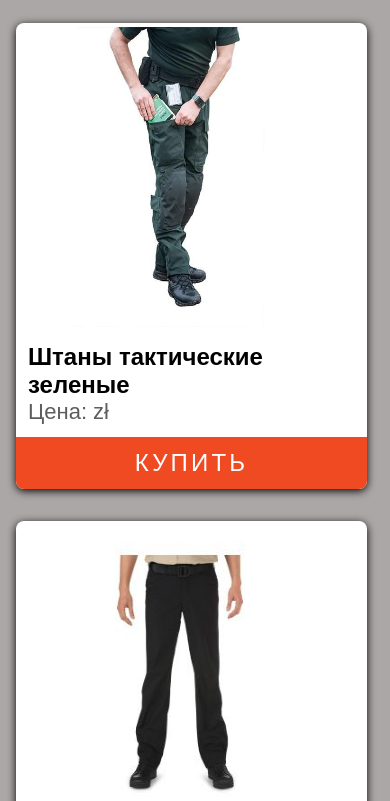
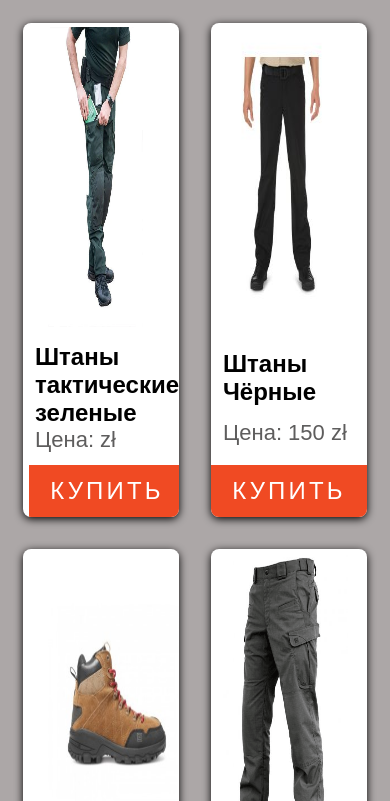
Before and after one commit to Witkit98/HTML-Study, a plain HTML site: page lesson_1.9/dress.html in a window 390 px wide. Shown: the part 43-844 px from the top of the page. Drawn offline with Linux system fonts and the light colour scheme.

Commit message:
5.11-webstore.adaptive

```diff
--- a/lesson_1.9/css/style.css
+++ b/lesson_1.9/css/style.css
@@ -272,3 +272,129 @@ img {
         transform: none;
     }
 }
+
+/* tablet */
+@media only screen and (max-width: 1000px) {
+
+    body {
+        background-image: none;
+        background-color: #aca7a7;
+        display: flex;
+        flex-direction: row;
+        flex-wrap: wrap;
+        justify-content: center;
+    }
+
+    header {
+        background-color: #E5E5E3;
+    }
+
+    header>div button,
+    a {
+        background-color: #E5E5E3;
+        color: #000;
+    }
+
+    .icon>a img {
+        animation: none;
+    }
+
+    /* Card */
+    .heder-menu {
+        display: none;
+    }
+
+    .card {
+        display: flex;
+        flex-direction: column;
+        align-items: center;
+        flex-wrap: wrap;
+        width: 40%;
+        box-shadow: 0px 2px 8px;
+        overflow: hidden;
+    }
+
+    .card:hover {
+        box-shadow: none;
+    }
+
+    .card-image img {
+        width: 90%;
+    }
+
+    .card .card-action {
+        padding-bottom: 0;
+    }
+
+    .card-action {
+        width: 100%;
+        display: flex;
+        flex-direction: column;
+        align-content: center;
+        align-items: center;
+        margin: 0;
+        padding: 0;
+    }
+
+    .card-action button {
+        width: 100%;
+        color: #fff;
+        background-color: #F04A23;
+        display: flex;
+        flex-direction: column;
+        align-items: center;
+        margin: 0;
+        padding: .75rem .5rem;
+        text-transform: uppercase;
+        letter-spacing: .2rem;
+        font-weight: 200;
+    }
+
+    .card-action button:hover {
+        background-color: #000;
+    }
+
+    .forwarding {
+        box-shadow: 0px 2px 8px #000;
+    }
+
+    .forwarding:hover {
+        transform: none;
+    }
+
+}
+
+@media only screen and (max-width: 1200px) {
+    .icon>a img {
+        animation: none;
+    }
+
+    .card {
+        overflow: hidden;
+    }
+
+    .card .card-action {
+        padding-bottom: 0;
+        width: 100%;
+    }
+
+
+    .card-action button {
+        width: 100%;
+        color: #fff;
+        background-color: #F04A23;
+        display: flex;
+        flex-direction: column;
+        align-items: center;
+        margin: 0;
+        padding: .75rem .5rem;
+        text-transform: uppercase;
+        letter-spacing: .2rem;
+        font-weight: 200;
+    }
+
+    .card-action button:hover {
+        background-color: #000;
+        color: #fff;
+    }
+}
--- a/lesson_1.9/dress.html
+++ b/lesson_1.9/dress.html
@@ -66,7 +66,7 @@
 
     <div class="card">
         <div class="card-image">
-            <img src="img/dress-item5.avif" alt="">
+            <img src="img/dress-item5 (1).png" alt="">
         </div>
         <div class="card-data">
             <h2>Штаны 5.11 "Олива"</h2>
```
Also changed, not shown: lesson_1.9/img/dress-item5 (1).png (added), lesson_1.9/img/dress-item5 (2).png (added), lesson_1.9/img/dress-item5.png (renamed from lesson_1.9/img/dress-item5.avif).
